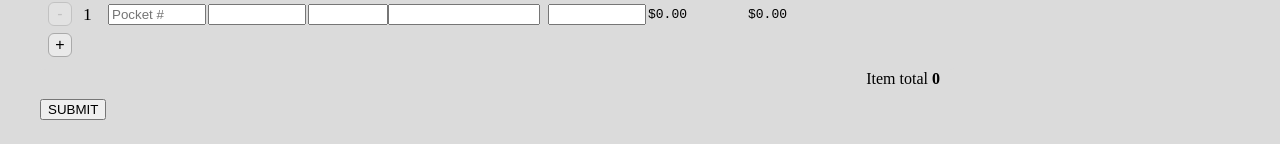
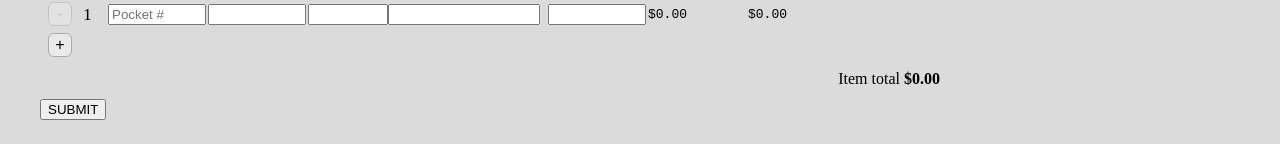
Before and after one commit to Fepozopo/oatmeal-studios-backend, a Vue app in the folder frontend/: page /order-details in a window 1280 px wide. Shown: the part 721-865 px from the top of the page. Built offline with nearby package versions, Linux system fonts and the light colour scheme; no server answers; sample sign-in values are in the browser's storage.

Commit message:
Calculate item total dynamically using line items for accurate order summary

```diff
--- a/frontend/OrderDetailsPage.vue
+++ b/frontend/OrderDetailsPage.vue
@@ -190,7 +190,7 @@
                 </div>
                 <div class="order-row">
                     <span style="margin-left:auto; min-width: 650px; text-align:right; display:block;">Item total
-                        <b>0</b></span>
+                        <b>{{ formatCurrency(itemTotal) }}</b></span>
                 </div>
                 <div class="order-row">
                     <button class="continue-btn">SUBMIT</button>
@@ -207,11 +207,20 @@ const salesperson = ref("");
 const { salesReps, fetchSalesReps } = useSalesReps();
 import { useRoute, useRouter } from 'vue-router';
 
+
 const router = useRouter();
 const route = useRoute();
 const goHome = () => {
     router.push('/home');
 };
+
+// Computed property for item total
+const itemTotal = computed(() => {
+    return lineItems.value.reduce((sum, item) => {
+        const total = parseFloat(item.qty) ? lineTotal(item) : 0;
+        return sum + total;
+    }, 0);
+});
 
 const status = ref("APPROVED");
 const type = ref("REORDER");
```
